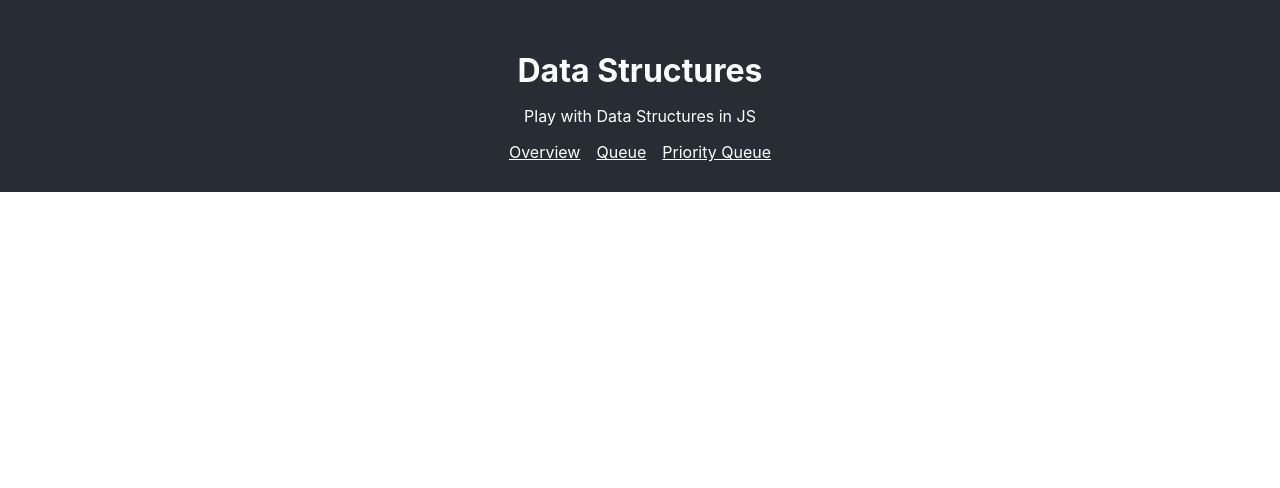
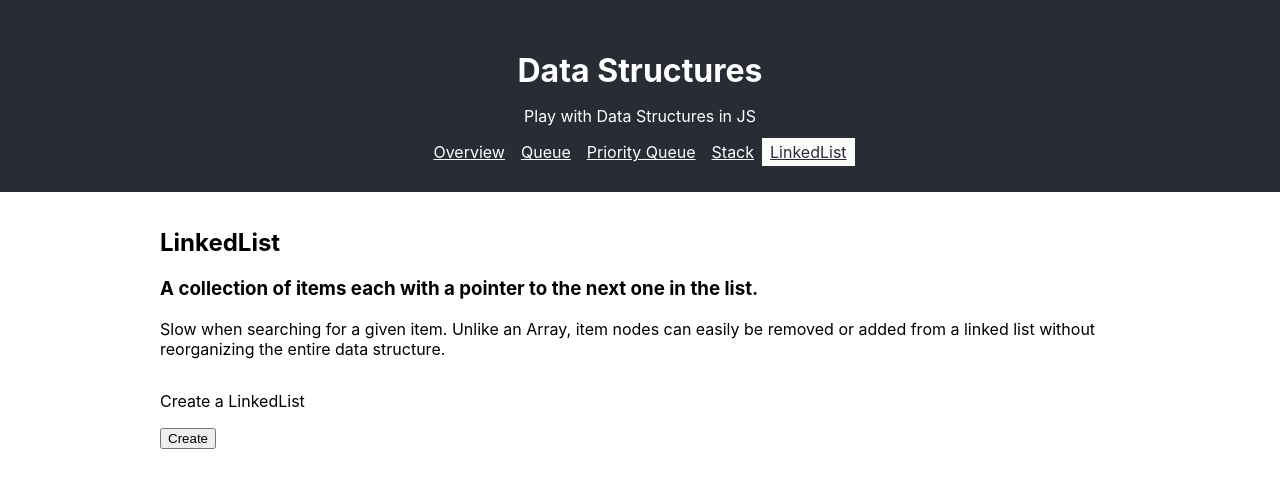
Before and after one commit to hansbrough/data-structures, a React (Create React App) app: page /linked-list in a window 1280 px wide. Shown: the top 488 px of the page. Built offline with nearby package versions, Linux system fonts and the light colour scheme.

Commit message:
add linkedlist example

```diff
--- a/src/App.js
+++ b/src/App.js
@@ -3,6 +3,8 @@ import { BrowserRouter as Router, Switch, Route, NavLink } from 'react-router-do
 import Overview from "./components/Overview";
 import Queue from "./components/Queue";
 import PriorityQueue from "./components/PriorityQueue";
+import Stack from "./components/Stack";
+import LinkedList from "./components/LinkedList";
 /*--styles--*/
 import './App.css';
 
@@ -17,6 +19,8 @@ function App() {
           <NavLink exact to="/" activeClassName="active">Overview</NavLink>
           <NavLink exact to="/queue" activeClassName="active">Queue</NavLink>
           <NavLink exact to="/priority-queue" activeClassName="active">Priority Queue</NavLink>
+          <NavLink exact to="/stack" activeClassName="active">Stack</NavLink>
+          <NavLink exact to="/linked-list" activeClassName="active">LinkedList</NavLink>
         </nav>
       </header>
       <Route render={(props) => {
@@ -26,6 +30,8 @@ function App() {
             <Route exact path="/" component={Overview} />
             <Route exact path="/queue" component={Queue} />
             <Route exact path="/priority-queue" component={PriorityQueue} />
+            <Route exact path="/stack" component={Stack} />
+            <Route exact path="/linked-list" component={LinkedList} />
           </Switch>
         )}
       }
--- /dev/null
+++ b/src/components/LinkedList.js
@@ -0,0 +1,66 @@
+import {React, useState, useRef} from 'react';
+import createLinkedList from '../structures/linkedList';
+
+const LinkedListPage = () => {
+  const [linkedList, setLinkedList] = useState();
+  const pushInput = useRef(null);
+  const getInput = useRef(null);
+  const deleteInput = useRef(null);
+
+  const handlePushClick = () => {
+    linkedList.push(pushInput.current.value);
+    pushInput.current.value = '';//cleanup ui
+  };
+
+  const handleGetClick = () => {
+    const item = linkedList.get(parseInt(getInput.current.value, 10));
+    getInput.current.value = '';
+    return item;
+  };
+
+  const handleDeleteClick = () => {
+    const item = linkedList.delete(parseInt(deleteInput.current.value, 10));
+    deleteInput.current.value = '';
+    return item;
+  }
+
+  return (
+    <main>
+      <h2>LinkedList</h2>
+      <h3>A collection of items each with a pointer to the next one in the list.</h3>
+      <p>Slow when searching for a given item. Unlike an Array, item nodes can easily be removed or added from a linked list without reorganizing the entire data structure.</p>
+
+      <div style={{marginTop:"2rem"}}>
+        {!linkedList && (
+          <>
+          <p>Create a LinkedList</p>
+          <button onClick={() => setLinkedList(createLinkedList)}>Create</button>
+          </>
+        )}
+        {linkedList && (
+          <>
+          <button style={{marginRight:"1rem"}} onClick={() => console.log(linkedList.length)}>Log linkedList Length</button>
+          <button style={{marginRight:"1rem"}}  onClick={() => console.log(linkedList.peek())}>Log linkedList Peek</button>
+          <button onClick={() => console.log(linkedList.isEmpty())}>Log linkedList isEmpty</button>
+
+          <p>Manipulate LinkedList</p>
+          <input ref={pushInput} />
+          <button onClick={handlePushClick} disabled={false}>Add (push)</button>
+          <button style={{display:"block", marginTop:"1rem"}} onClick={() => console.log(linkedList.pop())} disabled={false}>Remove (pop)</button>
+          <p>GET</p>
+          <input ref={getInput} />
+          <button onClick={() => console.log(handleGetClick())} disabled={false}>get item at index</button>
+          <p>DELETE</p>
+          <input ref={deleteInput} />
+          <button onClick={() => console.log(handleDeleteClick())} disabled={false}>delete item at index</button>
+          <p>Print</p>
+          <button style={{display:'block'}} onClick={() => console.log(linkedList.print())} disabled={false}>Print List</button>
+          </>
+
+        )}
+      </div>
+    </main>
+  )
+};
+
+export default LinkedListPage;
--- a/src/components/Overview.js
+++ b/src/components/Overview.js
@@ -3,7 +3,7 @@ const Overview = () => {
     <main>
       <h2>Overview</h2>
       <p>
-        TBD
+        Several working examples of different data structures. UI is minimal. Check to browser console to see output from UI.
       </p>
     </main>
   );
--- a/src/components/PriorityQueue.js
+++ b/src/components/PriorityQueue.js
@@ -18,7 +18,7 @@ const PriorityQueue = () => {
       <div>
       {!queue && (
         <>
-        <p>Create a Queue</p>
+        <p><b>Create a Queue</b></p>
         <button onClick={() => setQueue(createPriorityQueue)}>Create a PriorityQueue</button>
         </>
       )}
--- a/src/components/Queue.js
+++ b/src/components/Queue.js
@@ -14,10 +14,11 @@ const QueuePage = () => {
     <main>
       <h2>Queue</h2>
       <h3>A FIFO structure</h3>
+      <p>A "queue" is a collection of items that obeys the principle of "first in, first out".</p>
       <div>
         {!queue && (
           <>
-          <p>Create a Queue</p>
+          <p><b>Create a Queue</b></p>
           <button onClick={() => setQueue(createQueue)}>Create</button>
           </>
         )}
@@ -29,8 +30,8 @@ const QueuePage = () => {
 
           <p>Manipulate Queue</p>
           <input ref={enqueueInput} />
-          <button onClick={handleEnqueueClick} disabled={false}>Add</button>
-          <button style={{display:"block", marginTop:"1rem"}} onClick={() => queue.dequeue()} disabled={false}>Remove</button>
+          <button onClick={handleEnqueueClick} disabled={false}>Add (enqueue)</button>
+          <button style={{display:"block", marginTop:"1rem"}} onClick={() => console.log(queue.dequeue())} disabled={false}>Remove (dequeue)</button>
           </>
         )}
       </div>
--- /dev/null
+++ b/src/components/Stack.js
@@ -0,0 +1,43 @@
+import {React, useState, useRef} from 'react';
+import createStack from '../structures/stack';
+
+const StackPage = () => {
+  const [stack, setStack] = useState();
+  const pushInput = useRef(null);
+
+  const handlePushClick = () => {
+    stack.push(pushInput.current.value);
+    pushInput.current.value = '';//cleanup ui
+  }
+
+  return (
+    <main>
+      <h2>Stack</h2>
+      <h3>A LIFO structure</h3>
+      <p>A stack is a collection of items that obeys the principle of "last in, first out".</p>
+      <p>The order in which you get on the plane in US Army Jumpschool is a real world example. Last in line to get on the plane means you sit nearest the front door and jump out first!</p>
+      <div style={{marginTop:"2rem"}}>
+        {!stack && (
+          <>
+          <p>Create a Stack</p>
+          <button onClick={() => setStack(createStack)}>Create</button>
+          </>
+        )}
+        {stack && (
+          <>
+          <button style={{marginRight:"1rem"}} onClick={() => console.log(stack.length)}>Log Stack Length</button>
+          <button style={{marginRight:"1rem"}}  onClick={() => console.log(stack.peek())}>Log Stack Peek</button>
+          <button onClick={() => console.log(stack.isEmpty())}>Log Stack isEmpty</button>
+
+          <p>Manipulate Stack</p>
+          <input ref={pushInput} />
+          <button onClick={handlePushClick} disabled={false}>Add (push)</button>
+          <button style={{display:"block", marginTop:"1rem"}} onClick={() => console.log(stack.pop())} disabled={false}>Remove (pop)</button>
+          </>
+        )}
+      </div>
+    </main>
+  )
+};
+
+export default StackPage;
--- /dev/null
+++ b/src/structures/linkedList.js
@@ -0,0 +1,143 @@
+const createNode = (value) => {
+  return {
+    value,
+    next:null
+  }
+}
+
+const createLinkedList = () => {
+  return {
+    head: null,
+    tail: null,
+    length: 0,
+    print() {
+      const values = []
+      let current = this.head
+      while (current) {
+        values.push(current.value)
+        current = current.next
+      }
+      return values.join(' => ')
+    },
+    pop() {
+      console.log("pop this:",this)
+      // usecase 1: empty list
+      if(this.isEmpty()){
+        return null;
+      }
+
+      const node = this.tail;
+      // usecase 2: single item list
+      if(this.tail === this.head) {
+        this.tail = null;
+        this.head = null;
+        this.length = 0;
+        return node;
+      }
+      // usecase 3: multi-item list
+      let current = this.head;
+      let penultimate;
+      while(current) {
+        console.log("current:",current)
+        if(current.next === this.tail) {
+          console.log("...next === tail")
+          penultimate = current;
+          console.log("...penultimate:",penultimate)
+          break
+        }
+        current = current.next;
+      }
+
+      penultimate.next = null;
+      this.tail = penultimate;
+      this.length--;
+
+      return node;
+    },
+    push(value) {
+      console.log("push");
+      const node = createNode(value)
+
+      if (this.head === null) {
+        this.head = node
+        this.tail = node
+        //console.log("this.head === this.tail:",this.head === this.tail);//point to same reference in memory
+        this.length++
+        return node
+      }
+
+      // console.log("... node:",node);
+      // console.log("... before tail:",this.tail);
+      this.tail.next = node;//which also changes head (same object reference)
+      //console.log("... before 2tail:",this.tail);
+      this.tail = node;// tail bucket now set to newly created node.
+      this.length++
+
+      //console.log("...after: head:",this.head);
+      //console.log("... after tail:",this.tail);
+      return node
+    },
+    peek() {
+      return this.tail;
+    },
+    isEmpty() {
+      return this.length === 0;
+    },
+    get(idx){
+      console.log("get:",idx);
+      //out of bounds
+      if(idx <0 || idx > this.length-1){
+        return null;
+      }
+      //1. wants the head
+      if(idx===0){
+        return this.head;
+      }
+      //2. look for items after the head
+      let current = this.head;
+      let i = 0;
+      while(i !== idx) {
+        current = current.next;
+        i++
+      }
+      return current;
+    },
+    delete(idx) {
+      //out of bounds
+      if(idx < 0 || idx > this.length -1) {
+        return null
+      }
+
+      //1. deleting the current head
+      if(idx === 0) {
+        const deleted = this.head;
+        this.head = this.head.next;
+        this.length--;
+        return deleted;
+      }
+      //2. deleting items between the head and tail
+      let current = this.head;
+      let previous;
+      let i = 0;
+      // set 'current' to the node at idx
+      while(i < idx) {
+        i++
+        previous = current;
+        current = current.next;
+      }
+
+      const deleted = current;
+      previous.next = current.next;//slices out the current node from list.
+      //3. deleting tail
+      if(previous.next === null) {
+        this.tail = previous;
+      }
+
+      //finally
+      this.length--
+      return deleted;
+    }
+  }
+}
+
+export default createLinkedList;
--- /dev/null
+++ b/src/structures/stack.js
@@ -0,0 +1,23 @@
+const createStack = () => {
+  const stack = [];
+
+  return {
+    pop() {
+      return stack.pop();
+    },
+    push(item) {
+      stack.push(item);
+    },
+    peek() {
+      return stack[stack.length -1];
+    },
+    get length() {
+      return stack.length;
+    },
+    isEmpty() {
+      return !stack.length;
+    }
+  }
+};
+
+export default createStack;
```
